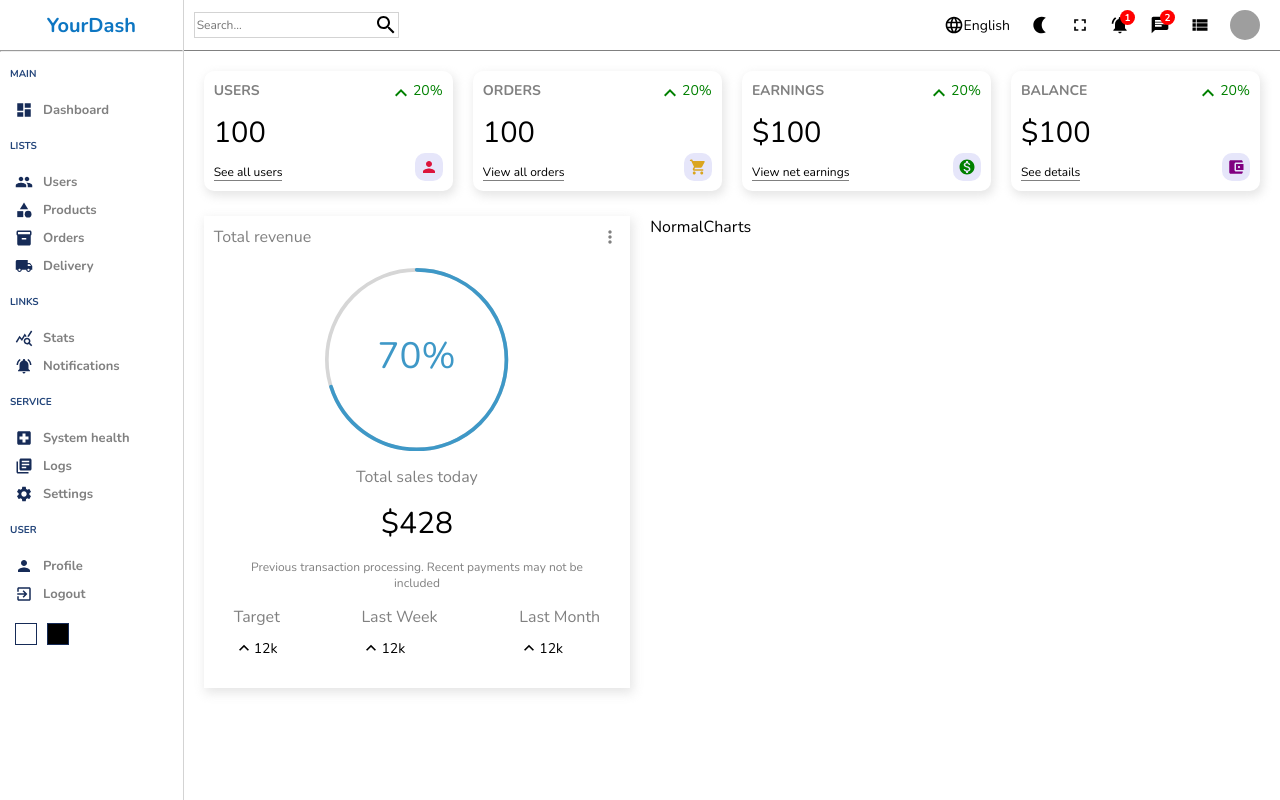
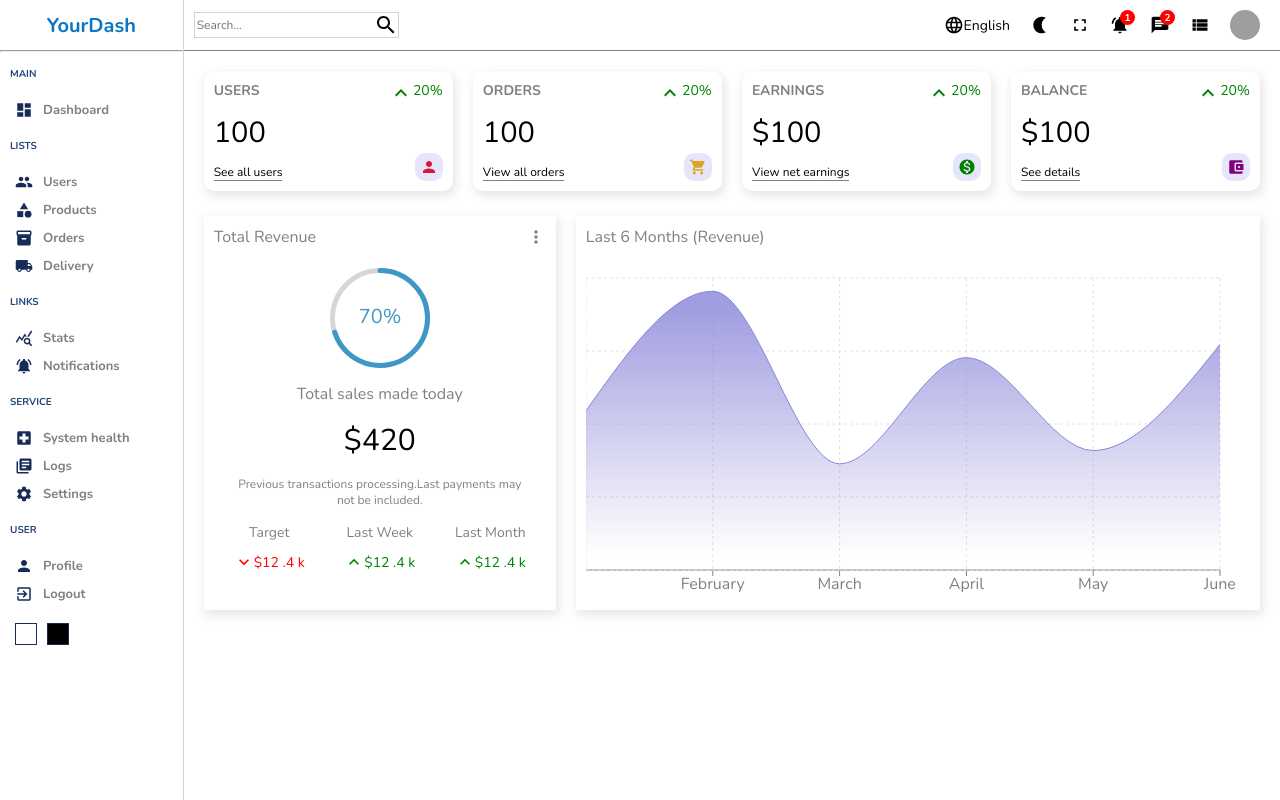
Before and after one commit to ZoranUTF8/react_admin_dashboard, a React (Create React App) app: page / in a window 1280 px wide. Built offline with nearby package versions, Linux system fonts and the light colour scheme; grey boxes are pictures that could not be loaded; a web font is replaced by a local one.

Commit message:
Add normal chart

```diff
--- a/package.json
+++ b/package.json
@@ -12,6 +12,7 @@
     "react-dom": "^18.2.0",
     "react-router-dom": "^6.3.0",
     "react-scripts": "5.0.1",
+    "recharts": "^2.1.12",
     "sass": "^1.52.3"
   },
   "scripts": {
--- a/src/components/featuredCharts/FeaturedCharts.jsx
+++ b/src/components/featuredCharts/FeaturedCharts.jsx
@@ -1,52 +1,52 @@
 import "./featuredCharts.scss";
 import MoreVertIcon from "@mui/icons-material/MoreVert";
 import { CircularProgressbar } from "react-circular-progressbar";
-import KeyboardArrowUpIcon from "@mui/icons-material/KeyboardArrowUp";
+import "react-circular-progressbar/dist/styles.css";
+import KeyboardArrowDownIcon from "@mui/icons-material/KeyboardArrowDown";
+import KeyboardArrowUpOutlinedIcon from "@mui/icons-material/KeyboardArrowUpOutlined";
 
-import "react-circular-progressbar/dist/styles.css";
-
-const FeaturedCharts = () => {
+const Featured = () => {
   return (
     <div className="featured">
       <div className="top">
-        <h1 className="title"> Total revenue</h1>
+        <h1 className="title"> Total Revenue </h1>{" "}
         <MoreVertIcon fontSize="small" />
-      </div>
+      </div>{" "}
       <div className="bottom">
         <div className="featuredChart">
-          <CircularProgressbar value={70} text={"70%"} strokeWidth={2} />
-        </div>
-        <p className="title">Total sales today</p>
-        <p className="amount">$428</p>
+          <CircularProgressbar value={70} text={"70%"} strokeWidth={5} />{" "}
+        </div>{" "}
+        <p className="title"> Total sales made today </p>{" "}
+        <p className="amount"> $420 </p>{" "}
         <p className="desc">
-          Previous transaction processing. Recent payments may not be included
-        </p>
+          Previous transactions processing.Last payments may not be included.{" "}
+        </p>{" "}
         <div className="summary">
           <div className="item">
-            <div className="itemTitle">Target</div>
-            <div className="itemResult">
-              <KeyboardArrowUpIcon fontSize={"small"} />
-              <div className="resultAmount">12k</div>
-            </div>
-          </div>
+            <div className="itemTitle"> Target </div>{" "}
+            <div className="itemResult negative">
+              <KeyboardArrowDownIcon fontSize="small" />
+              <div className="resultAmount"> $12 .4 k </div>{" "}
+            </div>{" "}
+          </div>{" "}
           <div className="item">
-            <div className="itemTitle">Last Week</div>
-            <div className="itemResult">
-              <KeyboardArrowUpIcon fontSize={"small"} />
-              <div className="resultAmount">12k</div>
-            </div>
-          </div>
+            <div className="itemTitle"> Last Week </div>{" "}
+            <div className="itemResult positive">
+              <KeyboardArrowUpOutlinedIcon fontSize="small" />
+              <div className="resultAmount"> $12 .4 k </div>{" "}
+            </div>{" "}
+          </div>{" "}
           <div className="item">
-            <div className="itemTitle">Last Month</div>
-            <div className="itemResult">
-              <KeyboardArrowUpIcon fontSize={"small"} />
-              <div className="resultAmount">12k</div>
-            </div>
-          </div>
-        </div>
-      </div>
+            <div className="itemTitle"> Last Month </div>{" "}
+            <div className="itemResult positive">
+              <KeyboardArrowUpOutlinedIcon fontSize="small" />
+              <div className="resultAmount"> $12 .4 k </div>{" "}
+            </div>{" "}
+          </div>{" "}
+        </div>{" "}
+      </div>{" "}
     </div>
   );
 };
 
-export default FeaturedCharts;
+export default Featured;
--- a/src/components/featuredCharts/featuredCharts.scss
+++ b/src/components/featuredCharts/featuredCharts.scss
@@ -1,6 +1,6 @@
 .featured {
     flex: 2;
-    -webkit-box-shadow: 2px 4px 10px 1px rgba(0.0, 0, 0.47);
+    -webkit-box-shadow: 2px 4px 10px 1px rgba(0, 0, 0, 0.47);
     box-shadow: 2px 4px 10px 1px rgba(201, 201, 201, 0.47);
     padding: 10px;
 
@@ -25,7 +25,8 @@
         gap: 15px;
 
         .featuredChart {
-            width: 50%;
+            width: 100px;
+            height: 100px;
         }
 
         .title {
@@ -38,7 +39,7 @@
         }
 
         .desc {
-            font-family: 300;
+            font-weight: 300;
             font-size: 12px;
             color: gray;
             text-align: center;
@@ -46,33 +47,33 @@
 
         .summary {
             width: 100%;
-
             display: flex;
+            align-items: center;
             justify-content: space-between;
-            align-items: center;
 
             .item {
                 text-align: center;
 
                 .itemTitle {
+                    font-size: 14px;
                     color: gray;
                 }
-                .itemResult{
+
+                .itemResult {
                     display: flex;
                     align-items: center;
                     margin-top: 10px;
                     font-size: 14px;
 
-                    &.positive{
+                    &.positive {
                         color: green;
                     }
-                    &.negative{
+
+                    &.negative {
                         color: red;
                     }
                 }
             }
         }
-
     }
-
 }
--- a/src/components/normalCharts/NormalCharts.jsx
+++ b/src/components/normalCharts/NormalCharts.jsx
@@ -1,7 +1,55 @@
 import "./normalCharts.scss";
 
-const NormalCharts = () => {
-  return <div className="normal">NormalCharts</div>;
+import {
+  AreaChart,
+  Area,
+  XAxis,
+  CartesianGrid,
+  Tooltip,
+  ResponsiveContainer,
+} from "recharts";
+
+const data = [
+  { name: "January", Total: 1200 },
+  { name: "February", Total: 2100 },
+  { name: "March", Total: 800 },
+  { name: "April", Total: 1600 },
+  { name: "May", Total: 900 },
+  { name: "June", Total: 1700 },
+];
+
+const NormalCharts = ({ aspect, title }) => {
+  return (
+    <div className="chart">
+
+      <div className="title">{title}</div>
+      <ResponsiveContainer width="100%" aspect={aspect}>
+        <AreaChart
+          width={730}
+          height={250}
+          data={data}
+          margin={{ top: 10, right: 30, left: 0, bottom: 0 }}
+        >
+          <defs>
+            <linearGradient id="total" x1="0" y1="0" x2="0" y2="1">
+              <stop offset="5%" stopColor="#8884d8" stopOpacity={0.8} />
+              <stop offset="95%" stopColor="#8884d8" stopOpacity={0} />
+            </linearGradient>
+          </defs>
+          <XAxis dataKey="name" stroke="gray" />
+          <CartesianGrid strokeDasharray="3 3" className="chartGrid" />
+          <Tooltip />
+          <Area
+            type="monotone"
+            dataKey="Total"
+            stroke="#8884d8"
+            fillOpacity={1}
+            fill="url(#total)"
+          />
+        </AreaChart>
+      </ResponsiveContainer>
+    </div>
+  );
 };
 
 export default NormalCharts;
--- a/src/components/normalCharts/normalCharts.scss
+++ b/src/components/normalCharts/normalCharts.scss
@@ -1,4 +1,15 @@
-.normal {
-    flex: 3;
+.chart {
+    flex: 4;
+    -webkit-box-shadow: 2px 4px 10px 1px rgba(0, 0, 0, 0.47);
+    box-shadow: 2px 4px 10px 1px rgba(201, 201, 201, 0.47);
+    padding: 10px;
+    color: gray;
 
+    .title {
+        margin-bottom: 20px;
+    }
+
+    .chartGrid {
+        stroke: rgb(228, 225, 225);
+    }
 }
--- a/src/pages/home/Home.jsx
+++ b/src/pages/home/Home.jsx
@@ -13,17 +13,15 @@ const Home = () => {
       <Sidebar />
       <div className="homeContainer">
         <Navbar />
-
         <div className="widgets">
           <Widget type="user" />
           <Widget type="order" />
           <Widget type="earning" />
           <Widget type="balance" />
         </div>
-
         <div className="charts">
           <FeaturedCharts />
-          <NormalCharts />
+          <NormalCharts title="Last 6 Months (Revenue)" aspect={2 / 1} />
         </div>
       </div>
     </div>
--- a/src/pages/home/home.scss
+++ b/src/pages/home/home.scss
@@ -1,5 +1,6 @@
 .home {
     display: flex;
+    flex-wrap: wrap;
 
     .homeContainer {
         flex: 6;
@@ -8,14 +9,13 @@
         .charts {
             display: flex;
             padding: 20px;
-            gap: 20px
+            gap: 20px;
         }
 
         .charts {
             padding: 5px 20px;
+            flex-wrap: wrap;
         }
+
     }
-
-
-
 }
```
Also changed, not shown: 1 other file (tests, documents, lock files or other folders).
